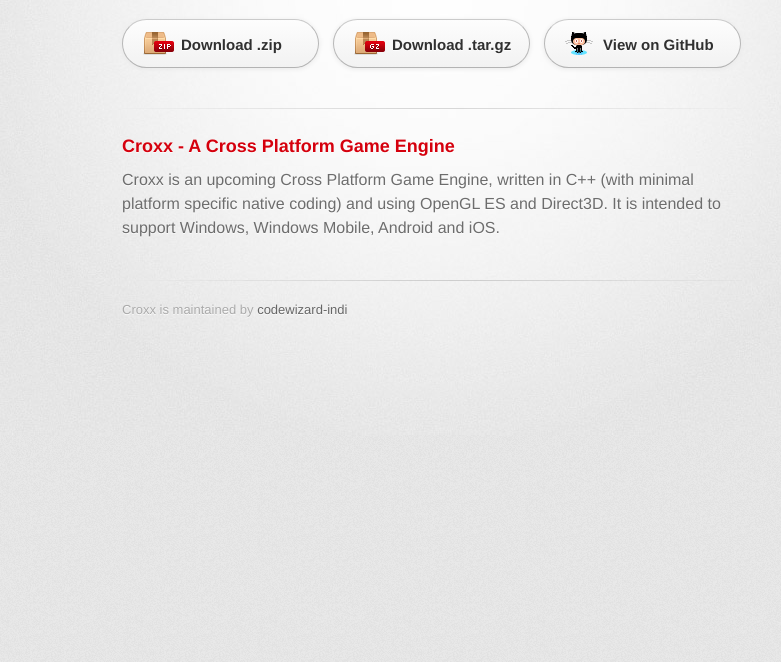
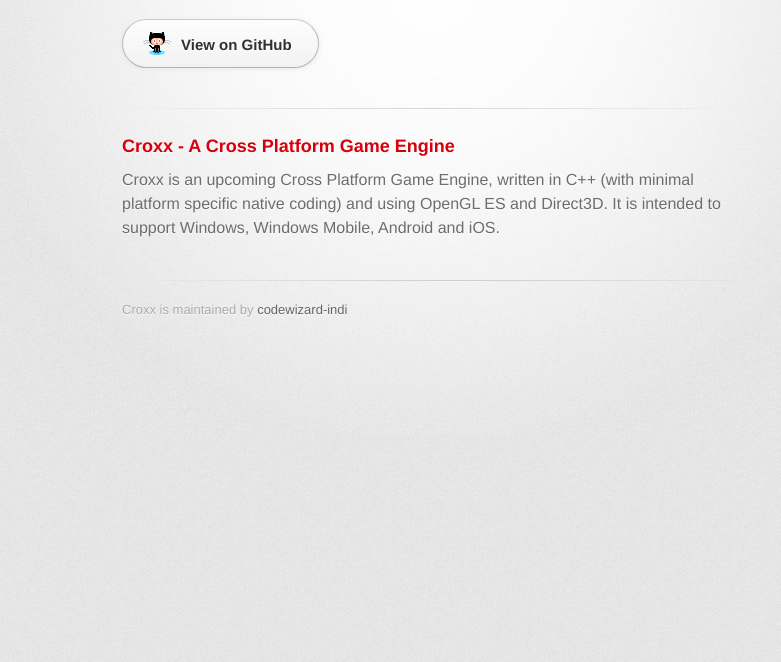
Before and after one commit to codewizard-indi/croxx, a plain HTML site: page index.html in a window 1280 px wide. Shown: the part 138-800 px from the top of the page, without its empty margins (208-989 px from the left). Drawn offline with Linux system fonts and the light colour scheme; a web font is replaced by a local one.

Commit message:
Update index.html

```diff
--- a/index.html
+++ b/index.html
@@ -23,8 +23,9 @@
         </header>
 
         <section id="downloads" class="clearfix">
-          <a href="https://github.com/codewizard-indi/croxx/zipball/master" id="download-zip" class="button"><span>Download .zip</span></a>
+          <!--<a href="https://github.com/codewizard-indi/croxx/zipball/master" id="download-zip" class="button"><span>Download .zip</span></a>
           <a href="https://github.com/codewizard-indi/croxx/tarball/master" id="download-tar-gz" class="button"><span>Download .tar.gz</span></a>
+          -->
           <a href="https://github.com/codewizard-indi/croxx" id="view-on-github" class="button"><span>View on GitHub</span></a>
         </section>
 
```
